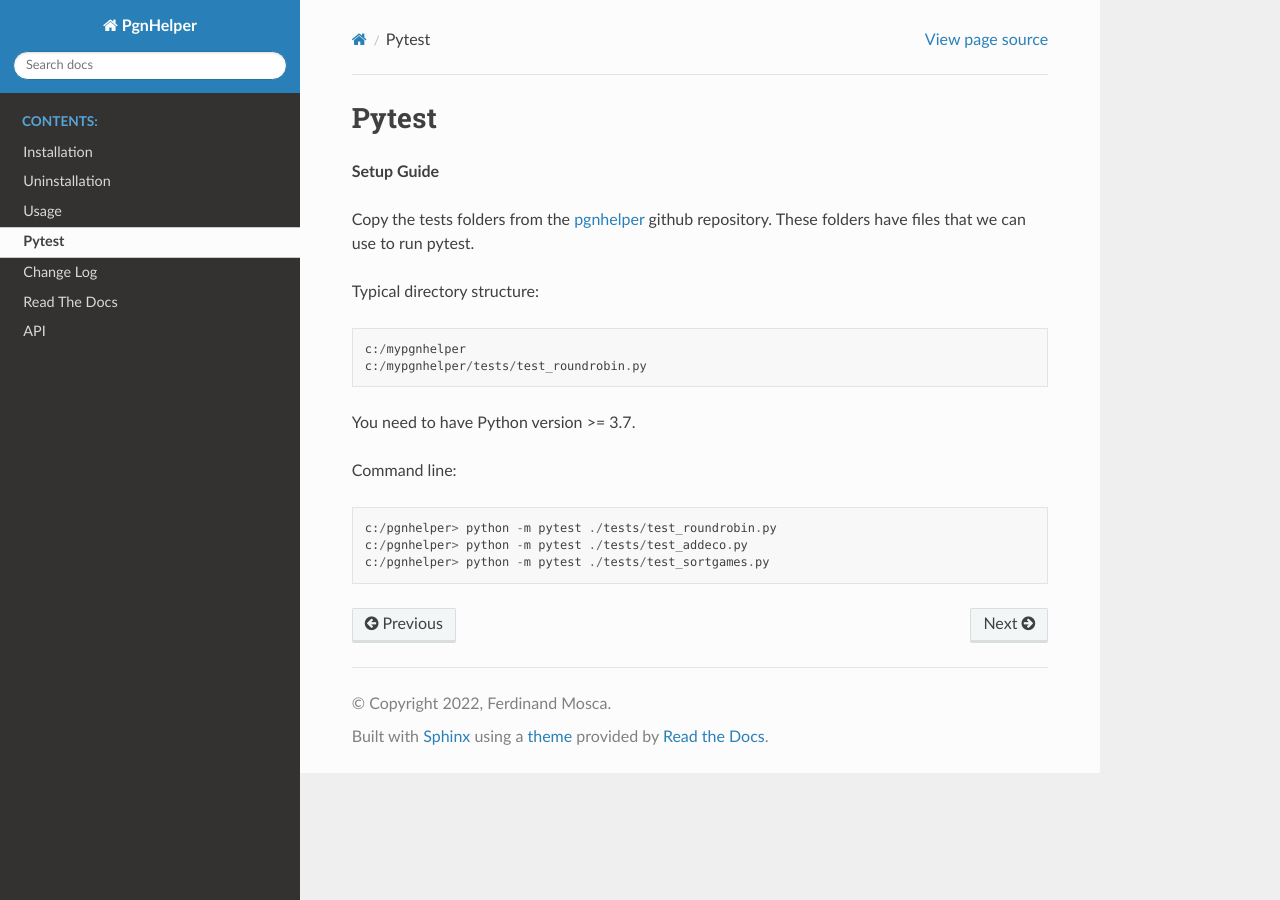
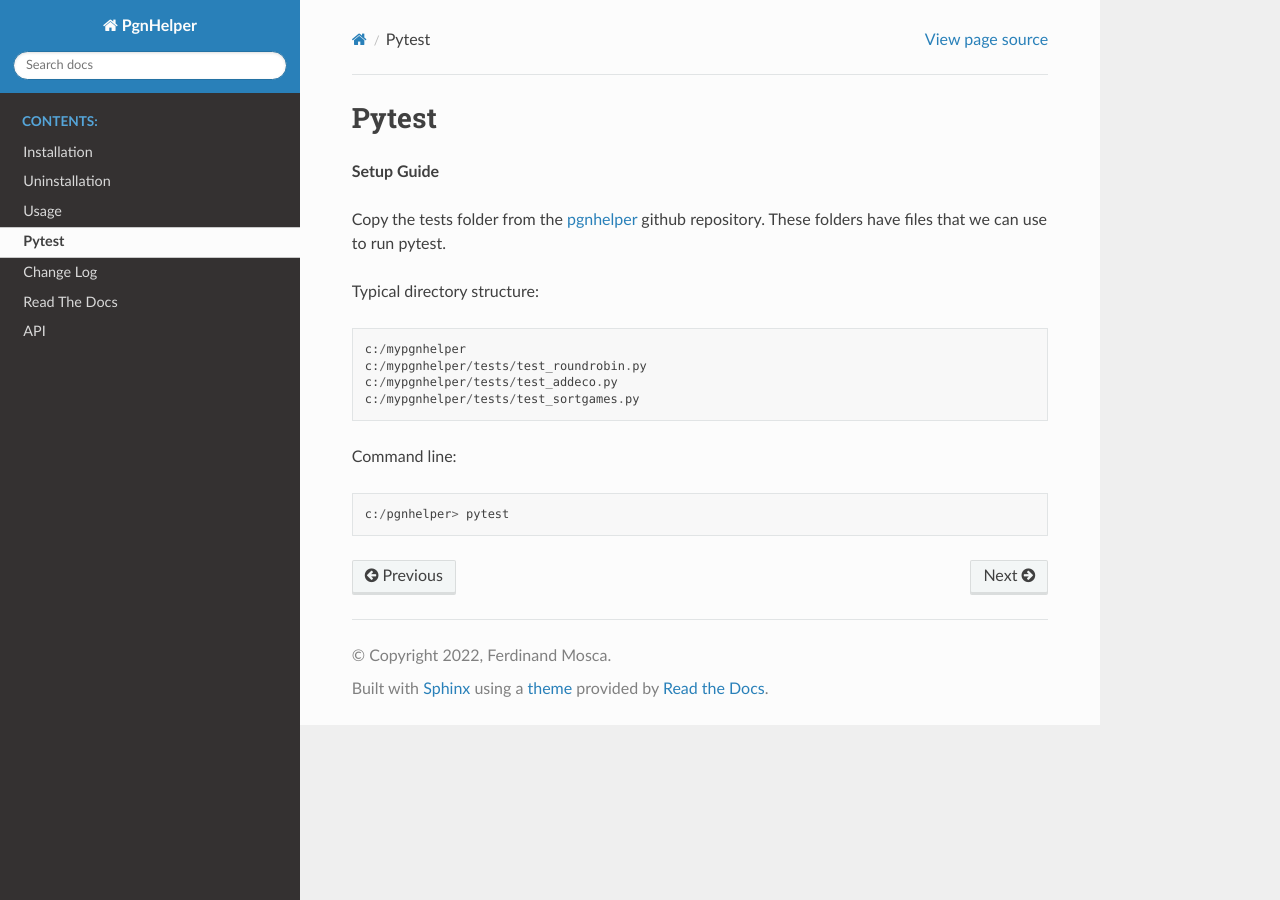
Before and after one commit to fsmosca/pgnhelper, a Sphinx documentation site: the page built from docs/pytest.rst, in a window 1280 px wide. Built offline with Sphinx 7.4.7 and the Read the Docs theme 2.0.0, drawn with Linux system fonts in a browser that asks for light colours.

Commit message:
Update pytest.rst

```diff
--- a/docs/pytest.rst
+++ b/docs/pytest.rst
@@ -3,18 +3,16 @@
 
 **Setup Guide**
 
-Copy the tests folders from the `pgnhelper <https://github.com/fsmosca/pgnhelper>`_ github repository.
+Copy the tests folder from the `pgnhelper <https://github.com/fsmosca/pgnhelper>`_ github repository.
 These folders have files that we can use to run pytest.
 
 Typical directory structure::
 
    c:/mypgnhelper
    c:/mypgnhelper/tests/test_roundrobin.py
-
-You need to have Python version >= 3.7.
+   c:/mypgnhelper/tests/test_addeco.py
+   c:/mypgnhelper/tests/test_sortgames.py
 
 Command line::
 
-   c:/pgnhelper> python -m pytest ./tests/test_roundrobin.py
-   c:/pgnhelper> python -m pytest ./tests/test_addeco.py
-   c:/pgnhelper> python -m pytest ./tests/test_sortgames.py
+   c:/pgnhelper> pytest
```
